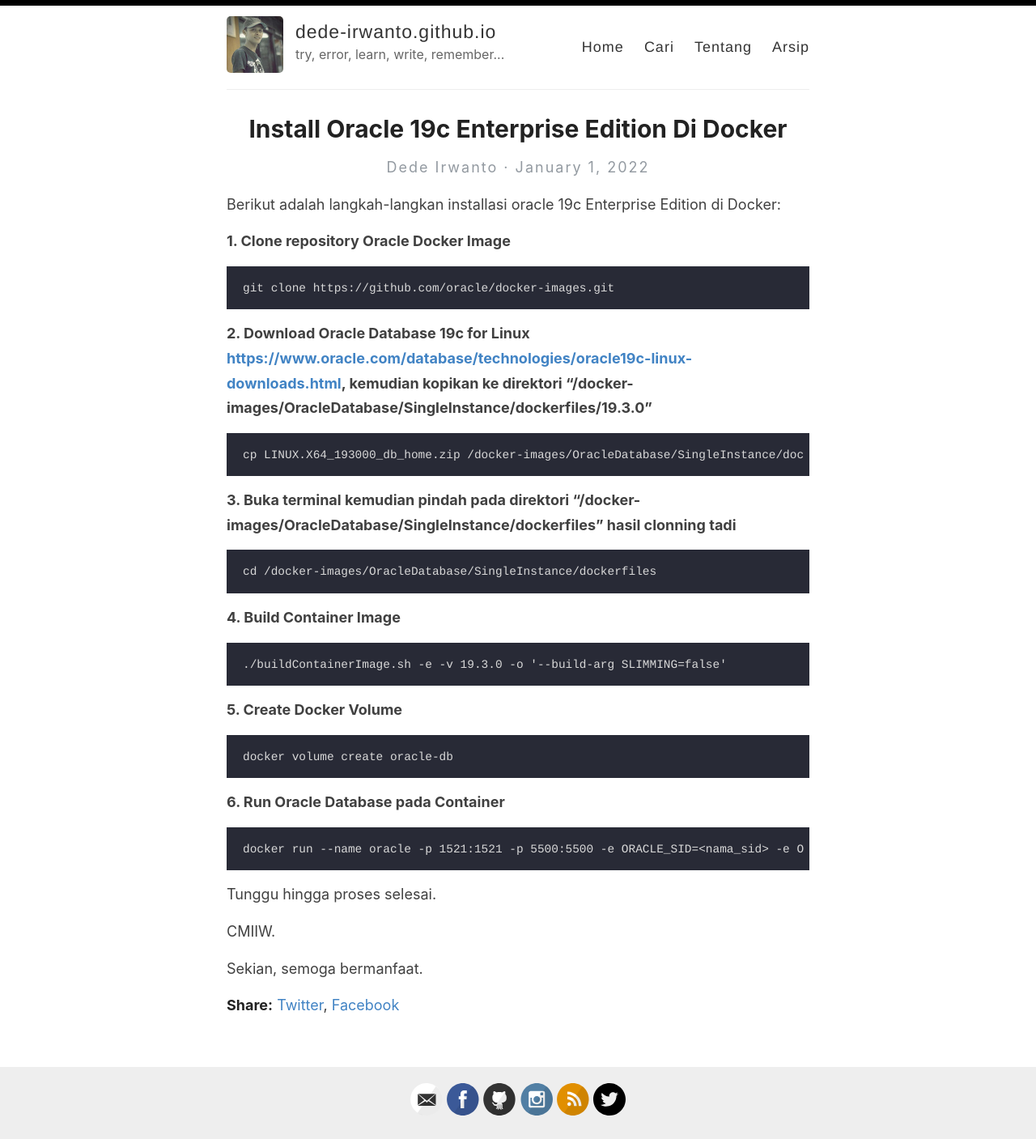
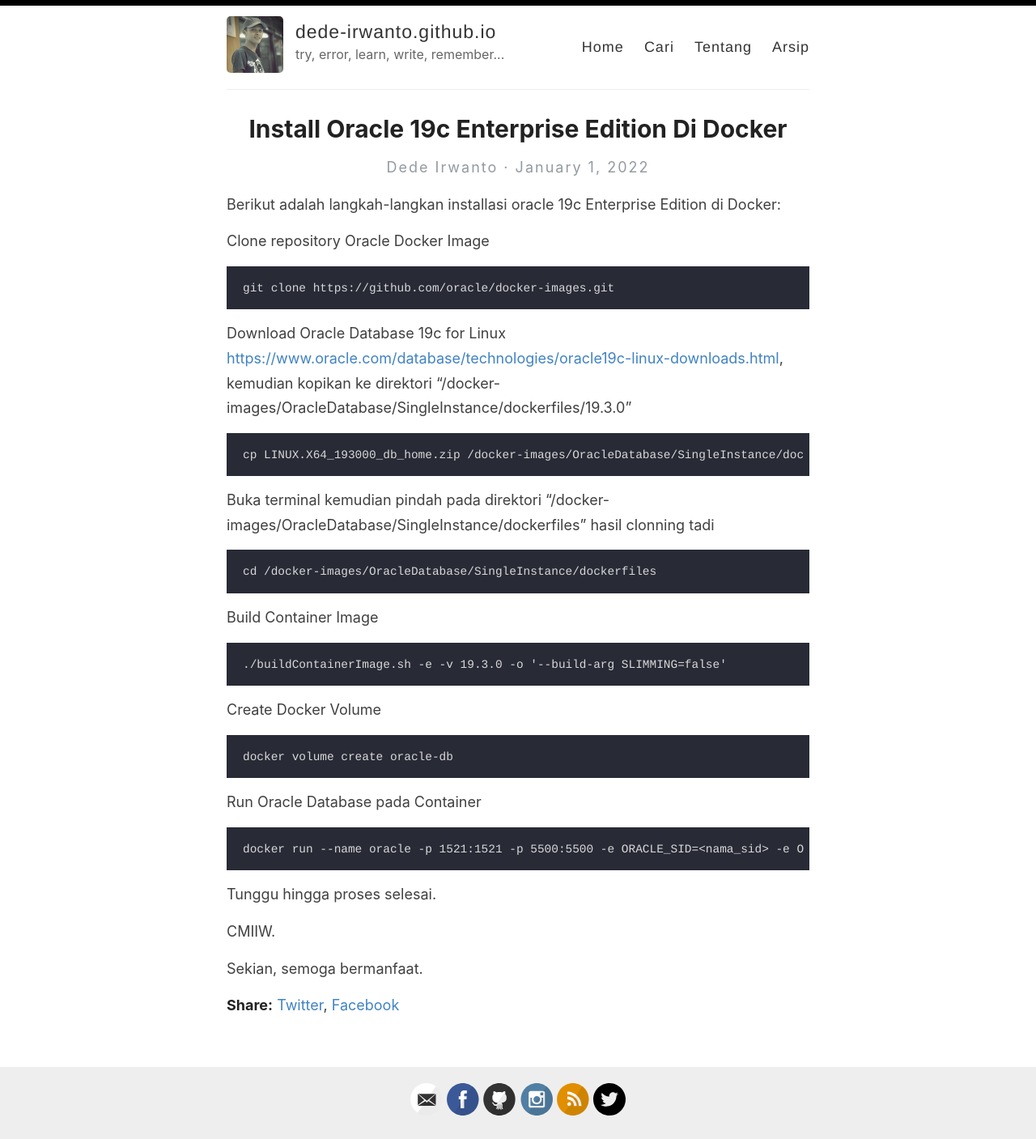
Before and after one commit to dede-irwanto/dede-irwanto.github.io, a Jekyll site: the page built from _posts/2022-01-01-install-oracle-19c-enterprise-edition-di-docker.md, in a window 1280 px wide. Shown: the whole page at 81% size. Built offline with Jekyll 4.4.1, drawn with Linux system fonts in a browser that asks for light colours; comment, search, counter and statistics services are not loaded.

Commit message:
Update 2022-01-01-install-oracle-19c-enterprise-edition-di-docker.md

```diff
--- a/_posts/2022-01-01-install-oracle-19c-enterprise-edition-di-docker.md
+++ b/_posts/2022-01-01-install-oracle-19c-enterprise-edition-di-docker.md
@@ -3,27 +3,27 @@
 ---
 Berikut adalah langkah-langkan installasi oracle 19c Enterprise Edition di Docker:
 
-**1. Clone repository Oracle Docker Image**
+Clone repository Oracle Docker Image
 
     git clone https://github.com/oracle/docker-images.git
 
-**2. Download Oracle Database 19c for Linux [https://www.oracle.com/database/technologies/oracle19c-linux-downloads.html](https://www.oracle.com/database/technologies/oracle19c-linux-downloads.html), kemudian kopikan ke direktori "/docker-images/OracleDatabase/SingleInstance/dockerfiles/19.3.0"**
+Download Oracle Database 19c for Linux [https://www.oracle.com/database/technologies/oracle19c-linux-downloads.html](https://www.oracle.com/database/technologies/oracle19c-linux-downloads.html), kemudian kopikan ke direktori "/docker-images/OracleDatabase/SingleInstance/dockerfiles/19.3.0"
 
     cp LINUX.X64_193000_db_home.zip /docker-images/OracleDatabase/SingleInstance/dockerfiles/19.3.0
 
-**3. Buka terminal kemudian pindah pada direktori "/docker-images/OracleDatabase/SingleInstance/dockerfiles" hasil clonning tadi**
+Buka terminal kemudian pindah pada direktori "/docker-images/OracleDatabase/SingleInstance/dockerfiles" hasil clonning tadi
 
     cd /docker-images/OracleDatabase/SingleInstance/dockerfiles
 
-**4. Build Container Image**
+Build Container Image
 
     ./buildContainerImage.sh -e -v 19.3.0 -o '--build-arg SLIMMING=false'
 
-**5. Create Docker Volume**
+Create Docker Volume
 
     docker volume create oracle-db
 
-**6. Run Oracle Database pada Container**
+Run Oracle Database pada Container
 
     docker run --name oracle -p 1521:1521 -p 5500:5500 -e ORACLE_SID=<nama_sid> -e ORACLE_PWD=<password_db> -v oracle-db:/opt/oracle/oradata oracle/database:19.3.0-ee
 
```
